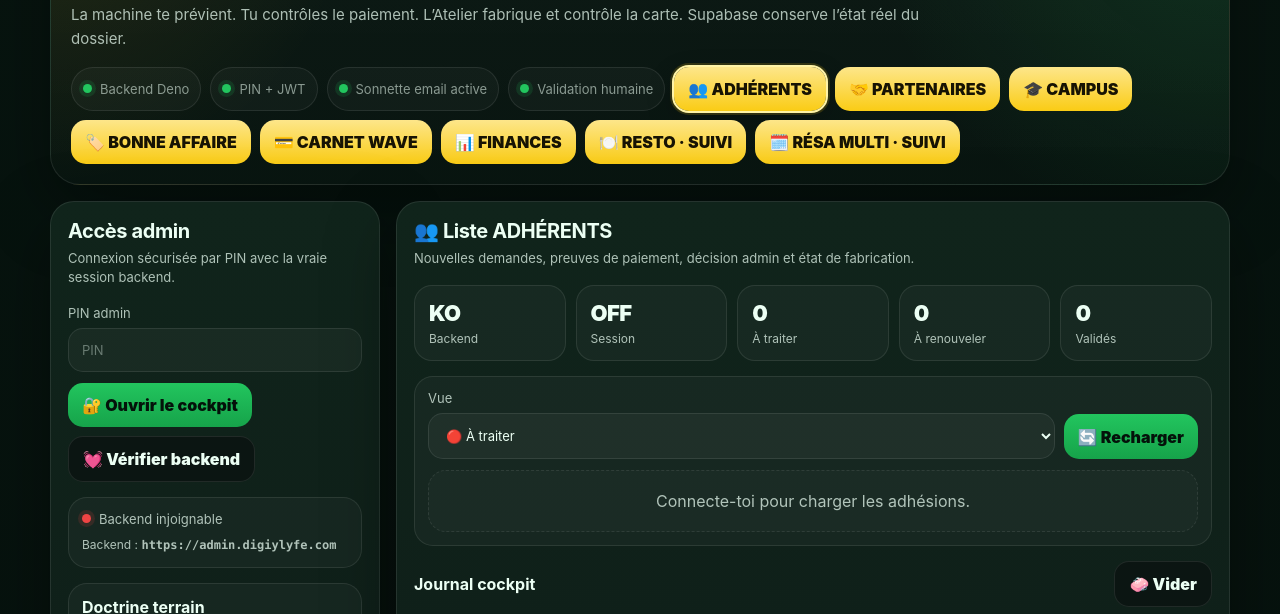
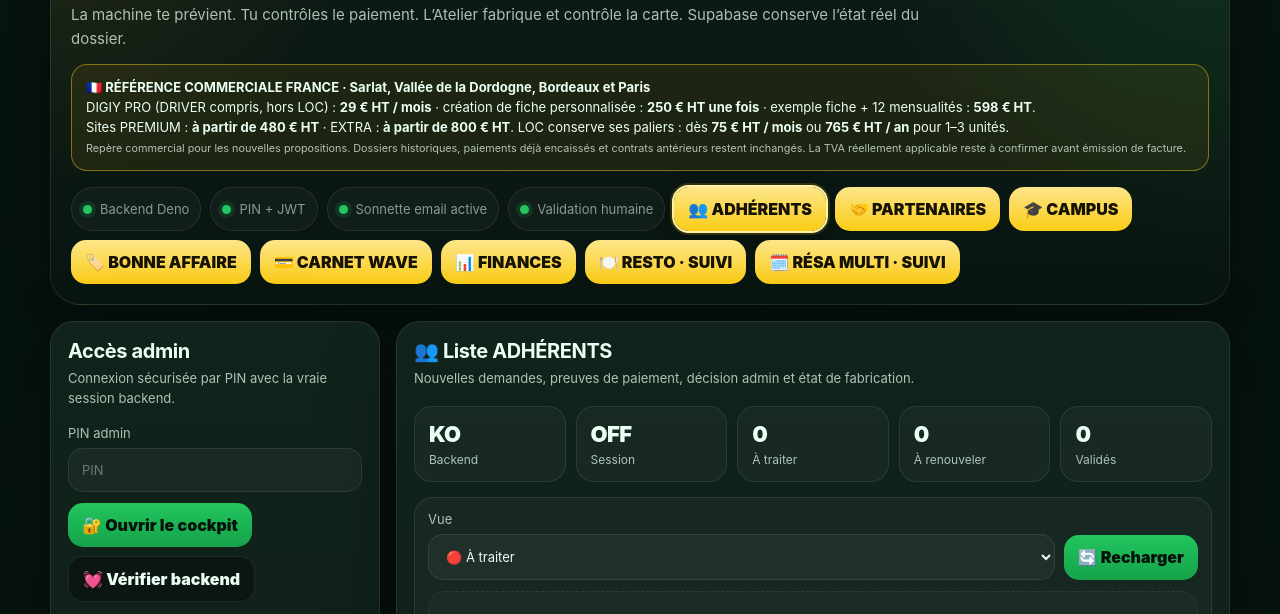
Before and after one commit to BEAUVILLE/admin-digiy, a plain HTML site: page index.html in a window 1280 px wide. Shown: the part 136-750 px from the top of the page. Drawn offline with Linux system fonts and the light colour scheme; no server answers.

Commit message:
admin: afficher le référentiel France 29 HT et LOC distinct dans le cockpit

```diff
--- a/index.html
+++ b/index.html
@@ -24,6 +24,12 @@
     <div class="eyebrow">🦅 DIGIYLYFE — Quartier Général</div>
     <h1>ADMIN COCKPIT — ADHÉSIONS</h1>
     <p class="lead">La machine te prévient. Tu contrôles le paiement. L’Atelier fabrique et contrôle la carte. Supabase conserve l’état réel du dossier.</p>
+    <aside role="note" style="margin-top:13px;padding:12px 14px;border:1px solid rgba(250,204,21,.45);border-radius:16px;background:rgba(250,204,21,.075);font-size:13px;line-height:1.55">
+      <strong>🇫🇷 RÉFÉRENCE COMMERCIALE FRANCE · Sarlat, Vallée de la Dordogne, Bordeaux et Paris</strong>
+      <div>DIGIY PRO (DRIVER compris, hors LOC) : <b>29 € HT / mois</b> · création de fiche personnalisée : <b>250 € HT une fois</b> · exemple fiche + 12 mensualités : <b>598 € HT</b>.</div>
+      <div>Sites PREMIUM : <b>à partir de 480 € HT</b> · EXTRA : <b>à partir de 800 € HT</b>. LOC conserve ses paliers : dès <b>75 € HT / mois</b> ou <b>765 € HT / an</b> pour 1–3 unités.</div>
+      <small style="color:var(--muted)">Repère commercial pour les nouvelles propositions. Dossiers historiques, paiements déjà encaissés et contrats antérieurs restent inchangés. La TVA réellement applicable reste à confirmer avant émission de facture.</small>
+    </aside>
     <div class="topbar"><div class="chip"><span class="dot ok"></span> Backend Deno</div><div class="chip"><span class="dot ok"></span> PIN + JWT</div><div class="chip"><span class="dot ok"></span> Sonnette email active</div><div class="chip"><span class="dot ok"></span> Validation humaine</div><a class="btn btn-gold deptActive" href="/" aria-current="page">👥 ADHÉRENTS</a><a class="btn btn-gold" href="./partenaires-terrain.html">🤝 PARTENAIRES</a><a class="btn btn-gold" href="https://digiylyfe.com/digiy-campus-prive.html">🎓 CAMPUS</a><a class="btn btn-gold" href="./bonne-affaire.html">🏷️ BONNE AFFAIRE</a><a class="btn btn-gold" href="./carnet-wave.html">💳 CARNET WAVE</a><a class="btn btn-gold" href="./finances-v2.html">📊 FINANCES</a><a class="btn btn-gold" href="./suivi-resto.html" aria-label="Ouvrir le registre de suivi RESTO">🍽️ RESTO · SUIVI</a><a class="btn btn-gold" href="./suivi-resa-multi.html" aria-label="Ouvrir le registre de suivi RÉSA MULTI">🗓️ RÉSA MULTI · SUIVI</a></div>
   </section>
   <div class="grid">
```
